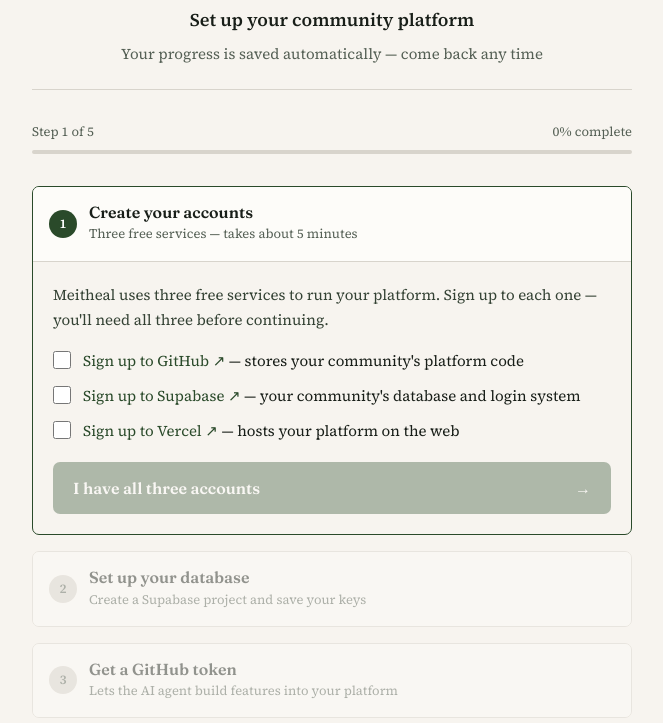
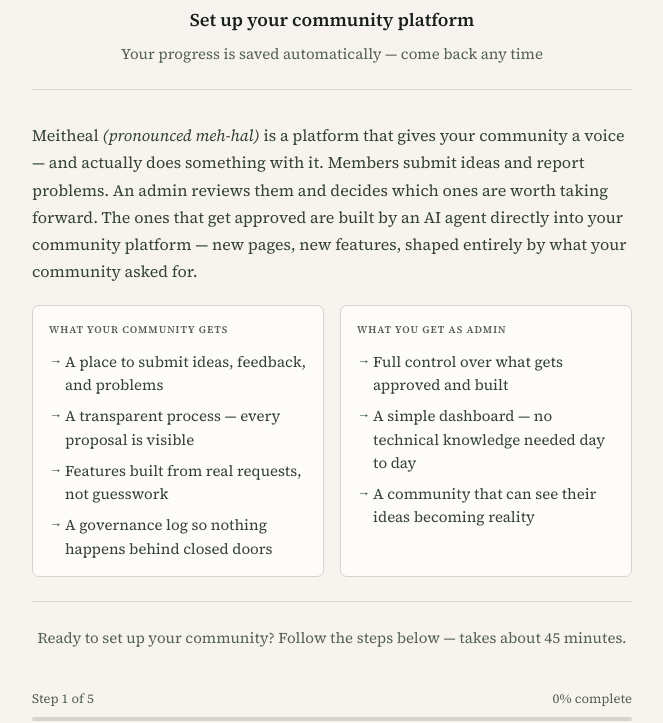
Before and after one commit to RoryPeterRoberts/meitheal, a plain HTML site: page setup-guide.html in a window 1280 px wide. Shown: the part 102-825 px from the top of the page, without its empty margins (308-971 px from the left). Drawn offline with Linux system fonts and the light colour scheme.

Commit message:
Add what-is-Meitheal explainer above setup steps

```diff
--- a/setup-guide.html
+++ b/setup-guide.html
@@ -421,6 +421,77 @@
       cursor: pointer;
       text-decoration: underline;
     }
+
+    /* What is Meitheal */
+    .explainer {
+      margin-bottom: var(--space-8);
+    }
+
+    .explainer-lead {
+      font-size: var(--font-size-base);
+      color: var(--color-text-secondary);
+      line-height: var(--line-height-relaxed);
+      margin-bottom: var(--space-5);
+    }
+
+    .explainer-cols {
+      display: grid;
+      grid-template-columns: 1fr 1fr;
+      gap: var(--space-4);
+      margin-bottom: var(--space-6);
+    }
+
+    @media (max-width: 480px) {
+      .explainer-cols { grid-template-columns: 1fr; }
+    }
+
+    .explainer-col {
+      background: var(--color-bg-card);
+      border: 1px solid var(--color-border);
+      border-radius: var(--radius-lg);
+      padding: var(--space-4);
+    }
+
+    .explainer-col-title {
+      font-family: var(--font-family);
+      font-size: 10px;
+      font-weight: var(--font-weight-bold);
+      text-transform: uppercase;
+      letter-spacing: 0.1em;
+      color: var(--color-text-muted);
+      margin-bottom: var(--space-3);
+    }
+
+    .explainer-col ul {
+      list-style: none;
+      margin: 0;
+      padding: 0;
+      display: flex;
+      flex-direction: column;
+      gap: var(--space-2);
+    }
+
+    .explainer-col li {
+      font-size: var(--font-size-sm);
+      color: var(--color-text-secondary);
+      line-height: var(--line-height-normal);
+      padding-left: var(--space-4);
+      position: relative;
+    }
+
+    .explainer-col li::before {
+      content: '→';
+      position: absolute;
+      left: 0;
+      color: var(--color-primary);
+      font-size: var(--font-size-xs);
+    }
+
+    .explainer-divider {
+      border: none;
+      border-top: 1px solid var(--color-border);
+      margin: var(--space-6) 0;
+    }
   </style>
 </head>
 <body>
@@ -431,6 +502,35 @@
       <div class="guide-title">Set up your community platform</div>
       <div class="guide-subtitle">Your progress is saved automatically — come back any time</div>
     </header>
+
+    <div class="explainer">
+      <div class="explainer-lead">
+        Meitheal <em>(pronounced meh-hal)</em> is a platform that gives your community a voice — and actually does something with it. Members submit ideas and report problems. An admin reviews them and decides which ones are worth taking forward. The ones that get approved are built by an AI agent directly into your community platform — new pages, new features, shaped entirely by what your community asked for.
+      </div>
+      <div class="explainer-cols">
+        <div class="explainer-col">
+          <div class="explainer-col-title">What your community gets</div>
+          <ul>
+            <li>A place to submit ideas, feedback, and problems</li>
+            <li>A transparent process — every proposal is visible</li>
+            <li>Features built from real requests, not guesswork</li>
+            <li>A governance log so nothing happens behind closed doors</li>
+          </ul>
+        </div>
+        <div class="explainer-col">
+          <div class="explainer-col-title">What you get as admin</div>
+          <ul>
+            <li>Full control over what gets approved and built</li>
+            <li>A simple dashboard — no technical knowledge needed day to day</li>
+            <li>A community that can see their ideas becoming reality</li>
+          </ul>
+        </div>
+      </div>
+      <hr class="explainer-divider">
+      <div style="font-size:var(--font-size-sm);color:var(--color-text-muted);text-align:center;margin-bottom:var(--space-2)">
+        Ready to set up your community? Follow the steps below — takes about 45 minutes.
+      </div>
+    </div>
 
     <div class="progress-wrap">
       <div class="progress-meta">
```
